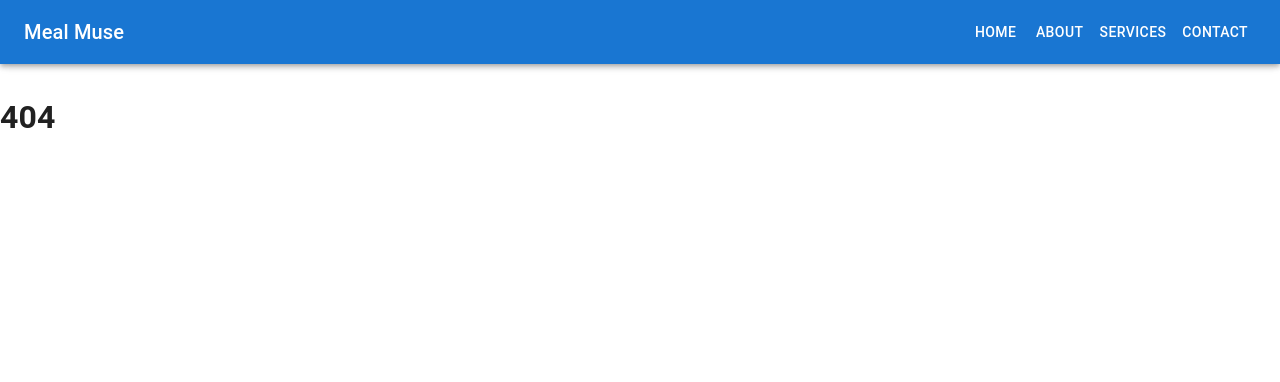
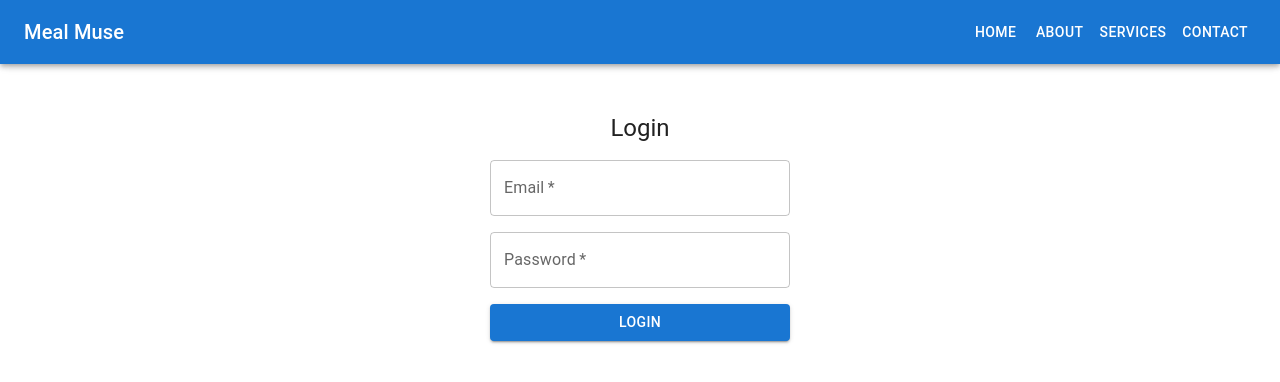
Before and after one commit to uocli/RecipeMate, a React (Create React App) app in the folder frontend/: page /login in a window 1280 px wide. Before the commit this address had no page. Shown: the top 382 px of the page. Built offline with nearby package versions, Linux system fonts and the light colour scheme.

Commit message:
Added LoginForm.js

```diff
--- a/frontend/src/components/App.js
+++ b/frontend/src/components/App.js
@@ -6,6 +6,7 @@ import Home from "./Home";
 import About from "./About";
 import NotFound from "./NotFound";
 import RegisterForm from "./RegisterForm";
+import LoginForm from "./LoginForm";
 
 const App = () => {
     return (
@@ -15,6 +16,7 @@ const App = () => {
                 <Route path="/" exact element={<Home />} />
                 <Route path="/about" element={<About />} />
                 <Route path="/signup" element={<RegisterForm />} />
+                <Route path="/login" element={<LoginForm />} />
                 {/*<Route path="/tasks" component={Tasks} />*/}
                 {/*<Route path="/task/:id" component={Task} />*/}
                 <Route path="*" element={<NotFound />} />
--- /dev/null
+++ b/frontend/src/components/LoginForm.js
@@ -0,0 +1,82 @@
+import React, { useState } from "react";
+import axios from "axios";
+import { getCsrfToken } from "../utils/csrfCookie";
+import { Alert, Box, Button, TextField, Typography } from "@mui/material";
+
+const LoginForm = () => {
+    const [email, setEmail] = useState("");
+    const [password, setPassword] = useState("");
+    const [message, setMessage] = useState("");
+    const [error, setError] = useState("");
+
+    const handleSubmit = async (event) => {
+        event.preventDefault();
+        setMessage("");
+        setError("");
+
+        axios
+            .post(
+                "/auth/login/",
+                { email, password },
+                {
+                    headers: {
+                        "Content-Type": "application/json",
+                        "X-CSRFToken": getCsrfToken(),
+                    },
+                },
+            )
+            .then(({ status, data }) => {
+                if (status === 200) {
+                    if (data.token) {
+                        localStorage.setItem("authToken", data.token);
+                    }
+                    setMessage("Login successful");
+                }
+            })
+            .catch((error) => {
+                setError(error.response?.data?.message);
+            });
+    };
+
+    return (
+        <Box
+            component="form"
+            onSubmit={handleSubmit}
+            sx={{
+                display: "flex",
+                flexDirection: "column",
+                gap: 2,
+                width: "300px",
+                margin: "auto",
+                mt: 5,
+            }}
+        >
+            <Typography variant="h5" textAlign="center">
+                Login
+            </Typography>
+            <TextField
+                label="Email"
+                variant="outlined"
+                type="email"
+                value={email}
+                onChange={(e) => setEmail(e.target.value)}
+                required
+            />
+            <TextField
+                label="Password"
+                variant="outlined"
+                type="password"
+                value={password}
+                onChange={(e) => setPassword(e.target.value)}
+                required
+            />
+            <Button variant="contained" color="primary" type="submit">
+                Login
+            </Button>
+            {message && <Alert severity="success">{message}</Alert>}
+            {error && <Alert severity="error">{error}</Alert>}
+        </Box>
+    );
+};
+
+export default LoginForm;
```
Also changed, not shown: 1 other file (tests, documents, lock files or other folders).
